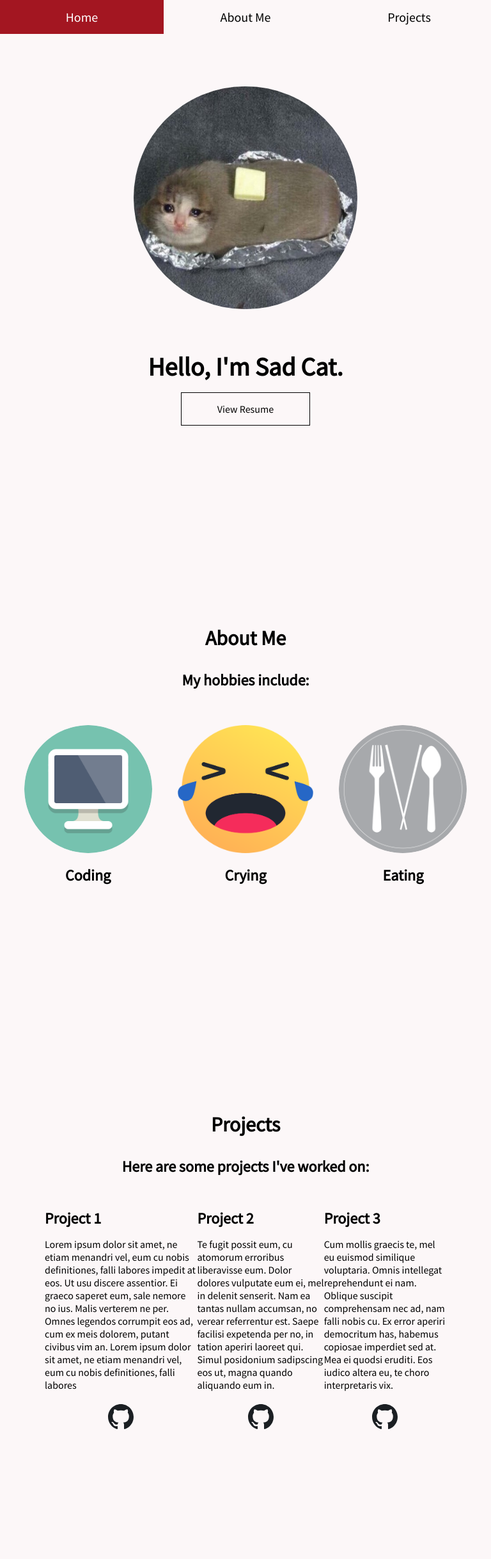
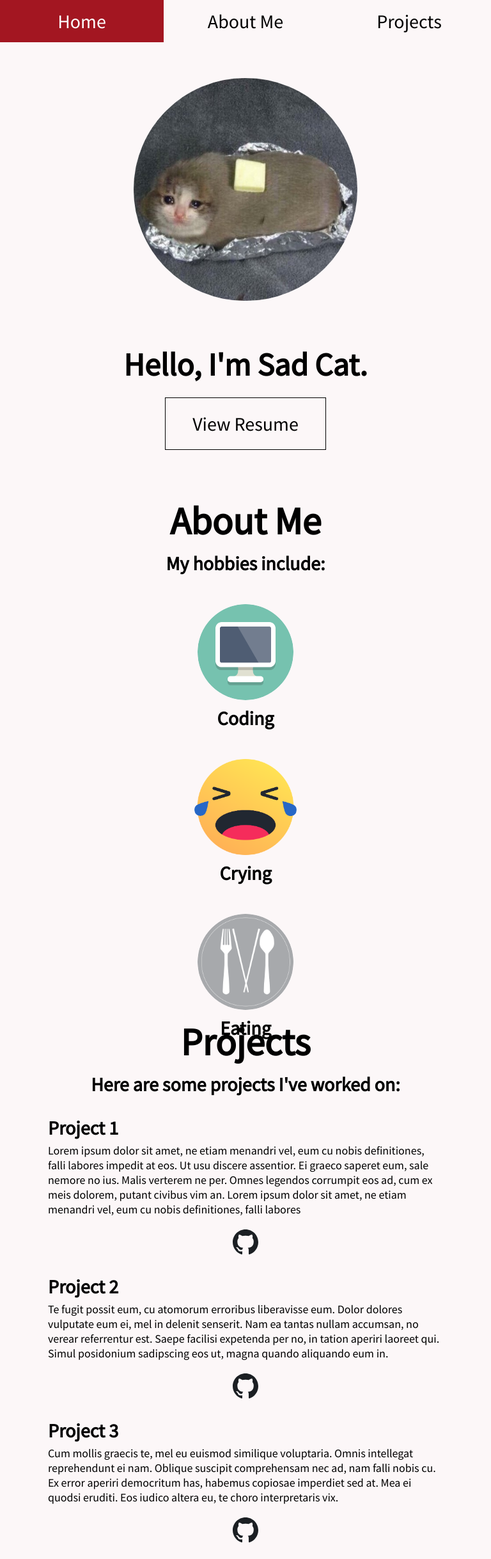
Before and after one commit to jenniferlai43/coderssbperweb, a PHP site: page /index.html in a window 768 px wide. Shown: the whole page at 64% size. Before the commit the page ends 2233 px from the top, so only its background shows below. Run offline with PHP 8.4, Linux system fonts and the light colour scheme.

Commit message:
added responsiveness for mobile

```diff
--- a/css/main.css
+++ b/css/main.css
@@ -1,16 +1,18 @@
-* {
+*
+{
 	margin: 0;
 	padding: 0;
 }
 
-body {
+body
+{
 	font-family: 'Source Sans Pro', sans-serif;
 	background: #FCF7F8;
 }
 
 h1, h2
 {
-	margin: 15px 0px;
+	margin: 5px 0px;
 }
 
 .section
@@ -31,7 +33,7 @@ h1, h2
 	background: #FCF7F8;
     justify-content: center;
  	top: 0;
-  	width: 100%;
+  	width: 100vw;
 }
 
 #nav-bar a
@@ -51,6 +53,11 @@ h1, h2
 {
 	background-color: #A31621;
 	color: white;
+}
+
+#home
+{
+	padding-top: 20px;
 }
 
 #home img
@@ -75,6 +82,7 @@ h1, h2
 	border: 1px black solid;
 	text-decoration: none;
 	transition: 0.5s;
+	margin: 15px;
 }
 
 #resume:hover
@@ -109,6 +117,7 @@ h1, h2
 .project_container
 {
 	width: auto;
+	margin: 0px 5px;
 }
 
 .proj_img_wrapper
@@ -127,3 +136,113 @@ h1, h2
 {
 	opacity: 0.7;
 }
+
+/* Extra small devices (phones, 600px and down) - PORTRAIT */
+@media only screen and (max-width: 600px) and (orientation: portrait)
+{
+	#home img
+	{
+		width: 250px;
+	}
+	#nav-bar a
+	{
+	  	font-size: 15px;
+	}
+	#name
+	{
+		font-size: 25px;
+	}
+	.content_container
+	{
+		display: flex;
+		flex-direction: column;
+		margin: 20px;
+	}
+	#about img
+	{
+		height: 100px;
+	}
+	.img_caption_container
+	{
+		margin: 0px;
+	}
+}
+
+/* Extra small devices (phones, 600px and down) - LANDSCAPE */
+@media only screen and (max-width: 850px) and (orientation: landscape)
+{
+	#home img
+	{
+		width: 150px;
+	}
+	#name
+	{
+		font-size: 20px;
+	}
+	#resume
+	{
+		width: 150px;
+		height: 35px;
+		font-size: 12px;
+	}
+	.content_container
+	{
+		margin-bottom: -40px;
+	}
+	#about img
+	{
+		height: 100px;
+		border-radius: 500px;
+	}
+	.project_container
+	{
+		font-size: 10px;
+	}
+	.project_container img
+	{
+		margin: 20px;
+		height: 20px;
+		transition: 0.5s;
+	}
+}
+
+/* Medium devices (landscape tablets, 768px and up) - PORTRAIT */
+@media only screen and (min-width: 760px) and (orientation: portrait)
+{
+	#nav-bar a
+	{
+	  	font-size: 30px;
+	}
+	#name
+	{
+		font-size: 50px;
+	}
+	#resume
+	{
+		width: 250px;
+		height: 80px;
+		font-size: 30px;
+	}
+	.content_container
+	{
+		display: flex;
+		flex-direction: column;
+		margin: 20px;
+	}
+	.project_container
+	{
+		font-size: 18px;
+	}
+	#about img
+	{
+		height: 150px;
+	}
+	h1
+	{
+		font-size: 60px;
+	}
+	h2
+	{
+		font-size: 30px;
+	}
+}
--- a/index.html
+++ b/index.html
@@ -3,6 +3,7 @@
 <html>
 	<head>
 		<title>Sad Cat</title>
+		<meta name="viewport" content="width=device-width, initial-scale=1">
 		<link href="https://fonts.googleapis.com/css?family=Source+Sans+Pro" rel="stylesheet">
 		<link rel="stylesheet" type="text/css" href="css/main.css" />
 		<link rel=icon href=imgs/sadcat.jpg>
@@ -48,21 +49,21 @@
 					<h2>Project 1</h2>
 					<p>Lorem ipsum dolor sit amet, ne etiam menandri vel, eum cu nobis definitiones, falli labores impedit at eos. Ut usu discere assentior. Ei graeco saperet eum, sale nemore no ius. Malis verterem ne per. Omnes legendos corrumpit eos ad, cum ex meis dolorem, putant civibus vim an. Lorem ipsum dolor sit amet, ne etiam menandri vel, eum cu nobis definitiones, falli labores</p>
 					<div class="proj_img_wrapper">
-						<img src = "imgs/github.svg"/>
+						<a target="_blank" href="http://random.cat"><img src = "imgs/github.svg"/></a>
 					</div>
 				</div>
 				<div class="project_container">
 					<h2>Project 2</h2>
 					<p>Te fugit possit eum, cu atomorum erroribus liberavisse eum. Dolor dolores vulputate eum ei, mel in delenit senserit. Nam ea tantas nullam accumsan, no verear referrentur est. Saepe facilisi expetenda per no, in tation aperiri laoreet qui. Simul posidonium sadipscing eos ut, magna quando aliquando eum in.</p>
 					<div class="proj_img_wrapper">
-						<img src = "imgs/github.svg"/>
+						<a target="_blank" href="http://random.cat"><img src = "imgs/github.svg"/></a>
 					</div>
 				</div>
 				<div class="project_container">
 					<h2>Project 3</h2>
 					<p>Cum mollis graecis te, mel eu euismod similique voluptaria. Omnis intellegat reprehendunt ei nam. Oblique suscipit comprehensam nec ad, nam falli nobis cu. Ex error aperiri democritum has, habemus copiosae imperdiet sed at. Mea ei quodsi eruditi. Eos iudico altera eu, te choro interpretaris vix.</p>
 					<div class="proj_img_wrapper">
-						<img src = "imgs/github.svg"/>
+						<a target="_blank" href="http://random.cat"><img src = "imgs/github.svg"/></a>
 					</div>
 				</div>
 			</div>
```
